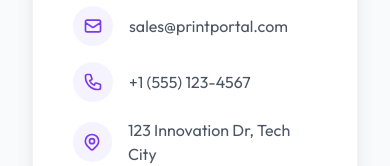
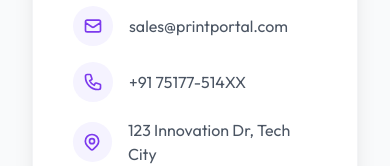
Before and after one commit to sh1vam-03/printportal, a React (Vite) app in the folder client/: page /contact-sales in a window 390 px wide. Shown: the part 319-485 px from the top of the page. Built offline with nearby package versions, Linux system fonts and the light colour scheme; no server answers.

Commit message:
fix: Update contact sales phone number to an Indian number.

```diff
--- a/client/src/pages/public/ContactSales.jsx
+++ b/client/src/pages/public/ContactSales.jsx
@@ -40,7 +40,7 @@ const ContactSales = () => {
                                         <div className="w-10 h-10 rounded-full bg-brand-50 flex items-center justify-center text-brand-600">
                                             <svg className="w-5 h-5" fill="none" viewBox="0 0 24 24" stroke="currentColor"><path strokeLinecap="round" strokeLinejoin="round" strokeWidth={2} d="M3 5a2 2 0 012-2h3.28a1 1 0 01.948.684l1.498 4.493a1 1 0 01-.502 1.21l-2.257 1.13a11.042 11.042 0 005.516 5.516l1.13-2.257a1 1 0 011.21-.502l4.493 1.498a1 1 0 01.684.949V19a2 2 0 01-2 2h-1C9.716 21 3 14.284 3 6V5z" /></svg>
                                         </div>
-                                        <span>+1 (555) 123-4567</span>
+                                        <span>+91 75177-514XX</span>
                                     </div>
                                     <div className="flex items-center gap-4 text-gray-600">
                                         <div className="w-10 h-10 rounded-full bg-brand-50 flex items-center justify-center text-brand-600">
```
